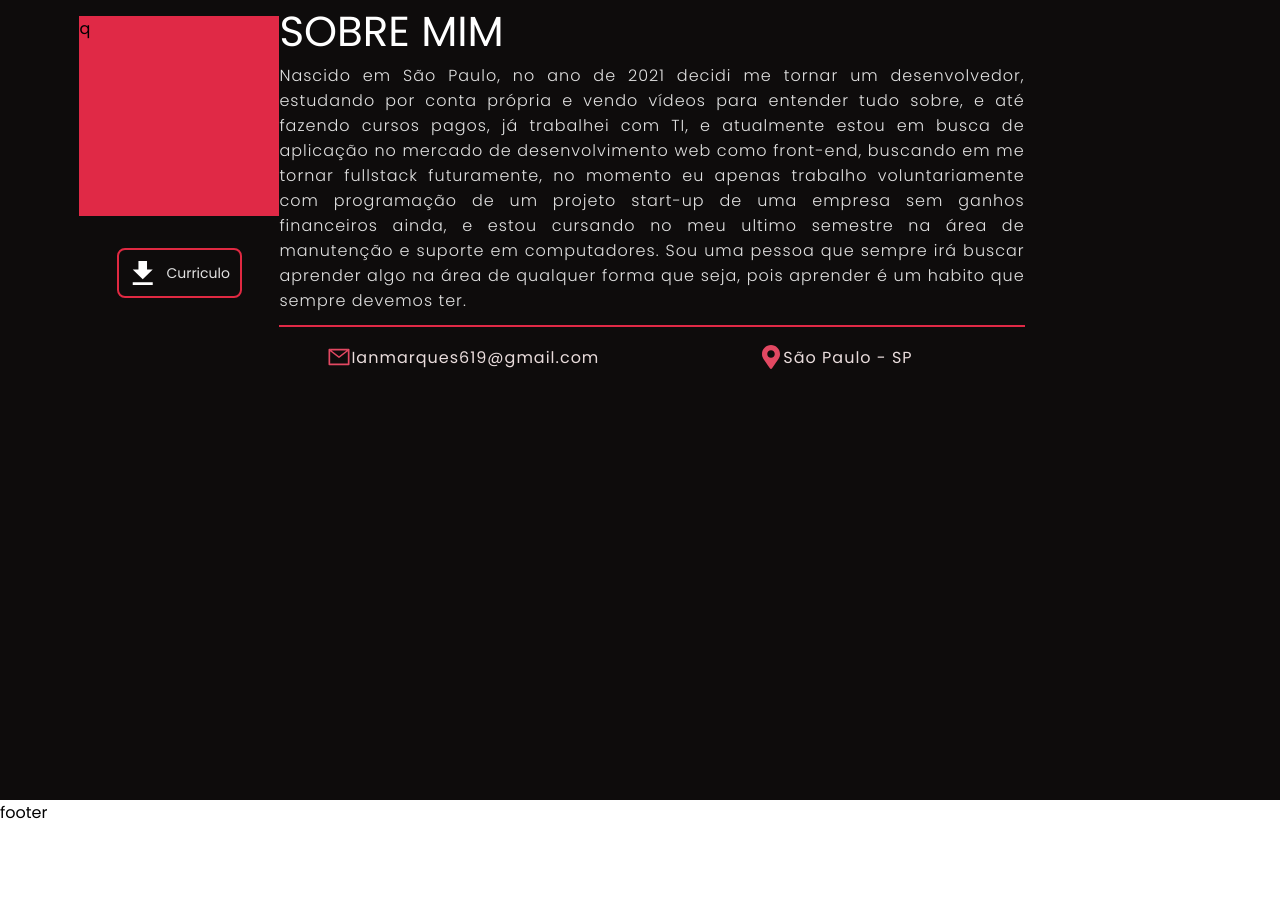
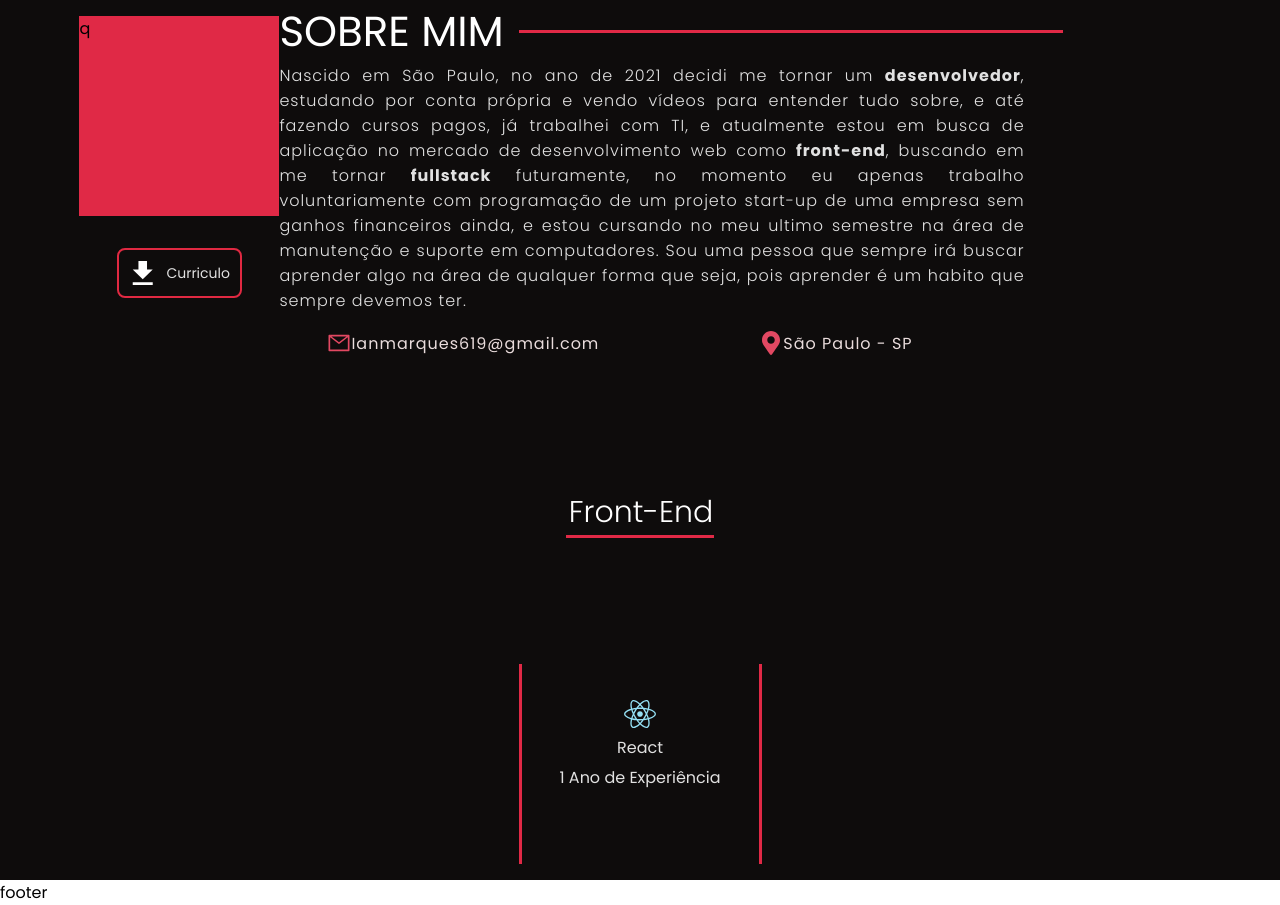
Before and after one commit to Ianvi1/Portfolio1.0, a React (Vite) app: page / in a window 1280 px wide. Shown: the part 800-1705 px from the top of the page. Before the commit the page ends 1625 px from the top, so only its background shows below. Built offline with nearby package versions, Linux system fonts and the light colour scheme.

Commit message:
adicionando a parte skills, finalizada a parte about, e pré ajustes na página para serem feitos

```diff
--- a/src/components/About.sass
+++ b/src/components/About.sass
@@ -1,7 +1,7 @@
 .AboutPage
   background-color:#0e0c0c
   width:  100%
-  height: 100vh
+  height: 50vh
   justify-content: center
   display: flex
   align-items: flex-start
@@ -23,12 +23,6 @@
     font-weight: 300
     text-align: justify
     letter-spacing: 1px
-
-  span
-    border-top: 2px solid #e02946
-    margin-top: 12px
-
-
 
 .ImageArea
   display: flex
@@ -71,9 +65,22 @@
   height: 200px
   background-color: #e02946
 
-.ButtonArea
-  display: flex
+.About
   justify-content: center
   align-items: center
   margin-top: 2rem
   margin-bottom: 2rem
+
+
+
+.Bar:after
+  content: ""
+  width: 34rem
+  height: 3px
+  background-color: #e02946
+  position: absolute
+  margin-top: 30px
+  margin-left: 15px
+
+span
+  font-weight: bold
--- a/src/components/About.tsx
+++ b/src/components/About.tsx
@@ -10,7 +10,7 @@ const AboutPage = () => {
       <div className='AboutPage'>
         <div className='ImageArea'>
           <div className='Square'>q</div>
-          <div className='ButtonArea'>
+          <div className='ButtonArea About'>
           <a href='' target='_blank' rel='noreferrer'>
           <IoMdDownload className='DownloadIcon' />
           <p>Curriculo</p>
@@ -18,13 +18,12 @@ const AboutPage = () => {
           </div>
         </div>
         <div className='AboutArea'>
-          <h1>SOBRE MIM</h1>
-          <p>Nascido em São Paulo, no ano de 2021 decidi me tornar um desenvolvedor, estudando por conta própria
+          <h1 className='Bar'>SOBRE MIM</h1>
+          <p>Nascido em São Paulo, no ano de 2021 decidi me tornar um <span>desenvolvedor</span>, estudando por conta própria
              e vendo vídeos para entender tudo sobre, e até fazendo cursos pagos, já trabalhei com TI, e atualmente estou em busca
-             de aplicação no mercado de desenvolvimento web como front-end, buscando em me tornar fullstack futuramente, no momento eu apenas trabalho voluntariamente
+             de aplicação no mercado de desenvolvimento web como <span>front-end</span>, buscando em me tornar <span>fullstack</span> futuramente, no momento eu apenas trabalho voluntariamente
              com programação de um projeto start-up de uma empresa sem ganhos financeiros ainda, e estou cursando no meu ultimo semestre na área de manutenção e suporte em computadores.
              Sou uma pessoa que sempre irá buscar aprender algo na área de qualquer forma que seja, pois aprender é um habito que sempre devemos ter.</p>
-          <span></span>
           <div className='AboutInfo'>
             <AiOutlineMail className='AboutIcon'/>
             <div>
--- a/src/components/Navbar.sass
+++ b/src/components/Navbar.sass
@@ -4,7 +4,7 @@ nav
   width: 100%
   padding: 20px 100px
   display: flex
-  justify-content: space-between
+  justify-content: space-around
   align-items: center
   z-index: 99
   border-bottom: 2px solid #313131
@@ -44,21 +44,5 @@ nav a
   padding: 6px 20px
   transition: .5s
 
-.bar
-  position: absolute
-  top: 0
-  left: 0
-  width: 100%
-  height: 105%
-  z-index: -1
-  border-bottom: 3px solid #cc2332
-  border-radius: 11px
-  transform: scale(0) translateY(60px)
-  transition: .5s
-
-nav a:hover .bar
-  transform: scale(1) translateY(0px)
-  opacity: 1
-
 nav a:hover
     color: #fa2c3d
--- a/src/components/Navbar.tsx
+++ b/src/components/Navbar.tsx
@@ -18,6 +18,9 @@ const Navbar = () => {
          <Link to="/about"><a>Sobre<div className="bar"></div></a></Link>
         </li>
         <li>
+         <Link to="/skills"><a>Habilidades<div className="bar"></div></a></Link>
+        </li>
+        <li>
          <Link to="/projects"><a>Projetos<div className="bar"></div></a></Link>
         </li>
       </ul>
--- /dev/null
+++ b/src/components/Skills.sass
@@ -0,0 +1,57 @@
+.SkillsPage
+  background-color:#0e0c0c
+  width:  100%
+  height: 60vh
+  justify-content: center
+  display: flex
+  align-items: center
+  position: relative
+  overflow: hidden
+
+.SkillsArea
+  display: flex
+  justify-content: center
+  align-items: center
+  h1
+    font-size: 30px
+    text-align: center
+    margin-left: 1px
+  .BarArea
+    background: #e02946
+    width: 148px
+    height: 3px
+
+  .TextArea
+    display: flex
+    flex-direction: column
+    align-items: center
+    justify-content: center
+    width: 100%
+
+  .IconsArea
+    padding-top: 10rem
+    display: flex
+    flex-direction: column
+    align-items: center
+    position: relative
+    p
+      margin-top: 5px
+      text-align: center
+      color: #e1e1e1
+    .ReactIcon
+      color: #94dff3
+      font-size: 32px
+    .ColumnBarLeft
+      width: 3px
+      height: 200px
+      background: #e02946
+      top: 50%
+      position: absolute
+      margin-left: 15rem
+    .ColumnBarRight
+      width: 3px
+      height: 200px
+      background: #e02946
+      top: 50%
+      position: absolute
+      margin-right: 15rem
--- /dev/null
+++ b/src/components/Skills.tsx
@@ -0,0 +1,30 @@
+import './Skills.sass'
+import { FaReact, FaHtml5, FaCss3Alt, FaBootstrap, FaSass } from "react-icons/fa";
+import { IoLogoJavascript } from "react-icons/io";
+import { SiNextdotjs, SiTypescript } from "react-icons/si";
+
+
+
+const SkillsPage = () => {
+  return (
+    <main>
+      <div className='SkillsPage'>
+        <div className='SkillsArea'>
+          <div className='TextArea'>
+            <h1>Front-End</h1>
+            <div className='BarArea'></div>
+        <div className='IconsArea'>
+            <FaReact className='ReactIcon'/>
+            <p>React</p>
+            <p>1 Ano de Experiência</p>
+            <div className='ColumnBarLeft'></div>
+            <div className='ColumnBarRight'></div>
+        </div>
+          </div>
+        </div>
+      </div>
+    </main>
+  )
+}
+
+export default SkillsPage
--- a/src/routes/Home.tsx
+++ b/src/routes/Home.tsx
@@ -1,11 +1,13 @@
 import HomePage from "../components/Home"
 import AboutPage from "../components/About"
+import SkillsPage from "../components/Skills"
 
 const Home = () => {
   return (
     <main>
       <HomePage/>
       <AboutPage/>
+      <SkillsPage/>
     </main>
 
   )
```
